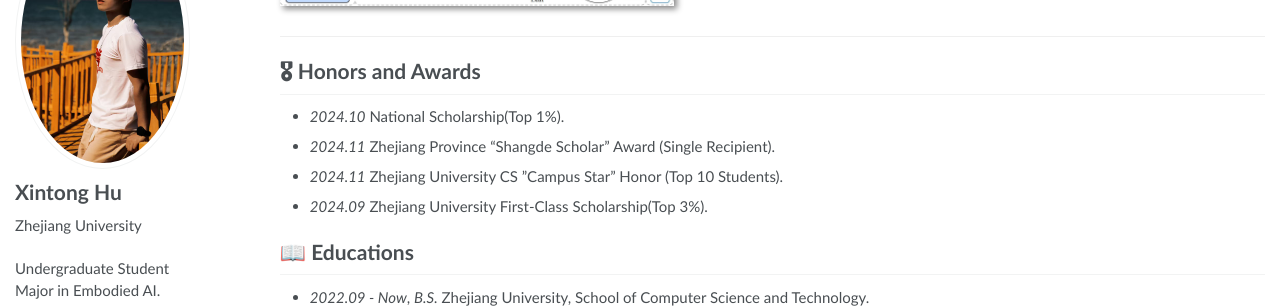
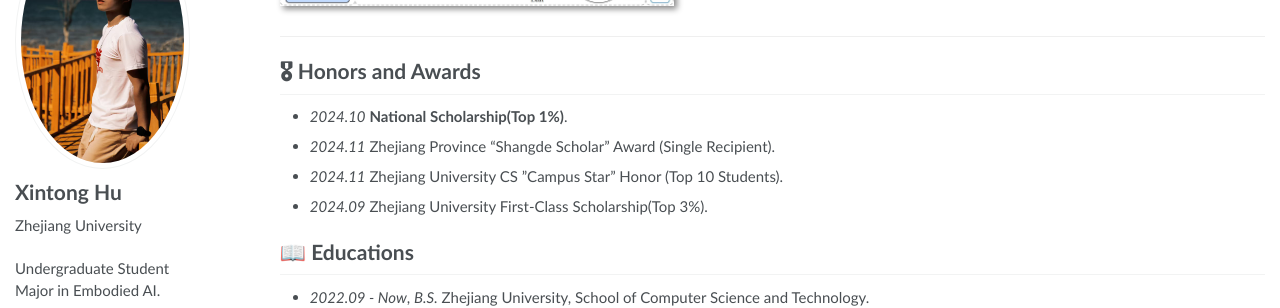
Before and after one commit to Erics-zju/huxintong.github.io, a Jekyll site: the page built from _pages/about.md, in a window 1280 px wide and 900 px high, scrolled down 765 px. Shown: the part 178-486 px from the top of the window. Built offline with Jekyll 4.4.1, drawn with Linux system fonts in a browser that asks for light colours.

```diff
--- a/_pages/about.md
+++ b/_pages/about.md
@@ -64,20 +64,21 @@ Email: huxintong@zju.edu.cn
 
 
 <!-- paper2 ： Tree of Preference  -->
-<div class='paper-box'><div class='paper-box-image'><div><div class="badge">NeurIPS 2025</div><img src='images/Tree_of_preference.jpg' alt="sym" width="100%"></div></div>
-<div class='paper-box-text' markdown="1">
+<div class='paper-box'>
+  <div class='paper-box-image'><div><div class="badge">NeurIPS 2025</div><img src='images/Tree_of_preference.jpg' alt="sym" width="100%"></div></div>
+  <div class='paper-box-text' markdown="1">
 
-[Tree of Preferences for Diversified Recommendation](https://openreview.net/forum?id=KlZUwDP0pR&noteId=vB7YeUWlGH)
+  [Tree of Preferences for Diversified Recommendation](https://openreview.net/forum?id=KlZUwDP0pR&noteId=vB7YeUWlGH)
 
-Hanyang Yuan<sup>*</sup>,,Ning Tang, Tongya Zheng, Jiarong Xu, **Xintong Hu**, Renhong Huang, Shunyu Liu, Jiacong Hu, Jiawei Chen, Mingli Song<sup>†</sup>
+  Hanyang Yuan<sup>*</sup>,,Ning Tang, Tongya Zheng, Jiarong Xu, **Xintong Hu**, Renhong Huang, Shunyu Liu, Jiacong Hu, Jiawei Chen, Mingli Song<sup>†</sup>
 
 
-</div>
+  </div>
 </div>
 
 
 # 🎖 Honors and Awards
-- *2024.10* National Scholarship(Top 1%).
+- *2024.10* **National Scholarship(Top 1%)**.
 - *2024.11* Zhejiang Province "Shangde Scholar" Award (Single Recipient).
 - *2024.11* Zhejiang University CS ”Campus Star” Honor (Top 10 Students).
 - *2024.09* Zhejiang University First-Class Scholarship(Top 3%).
```
